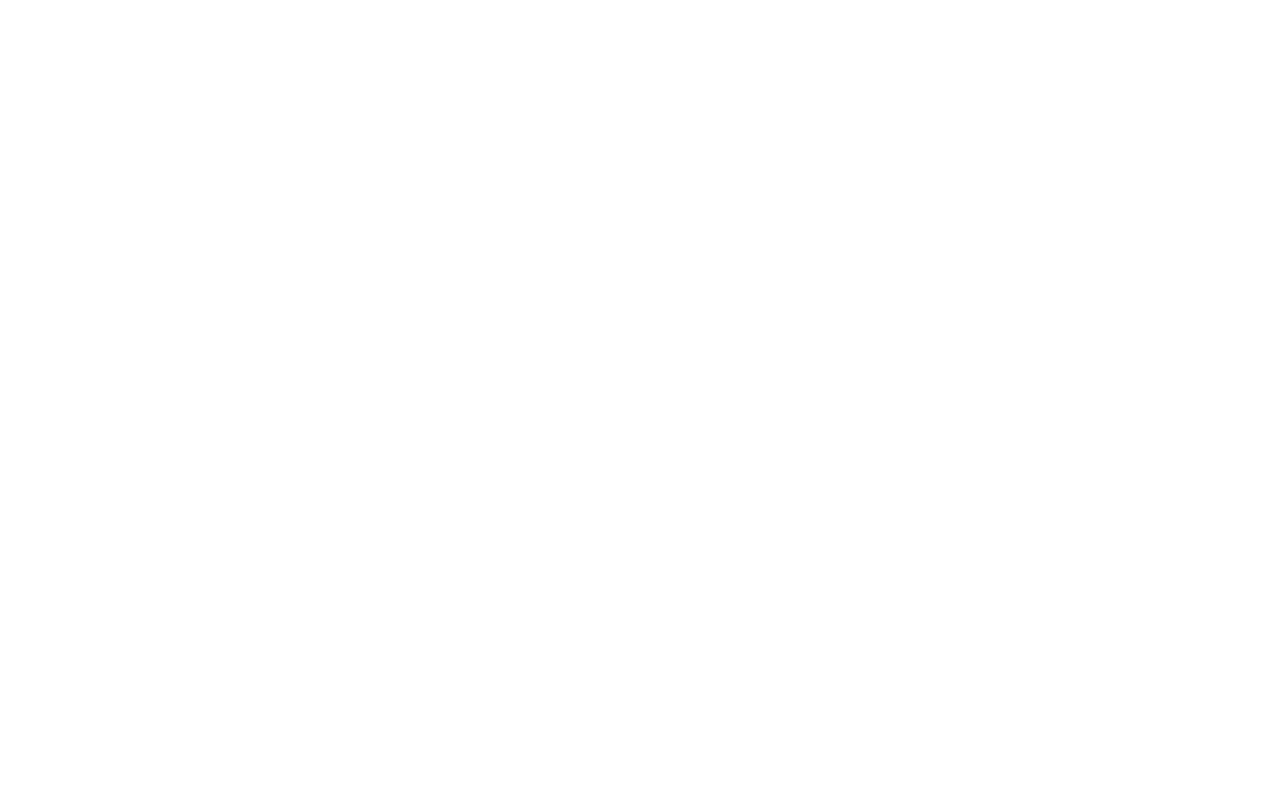
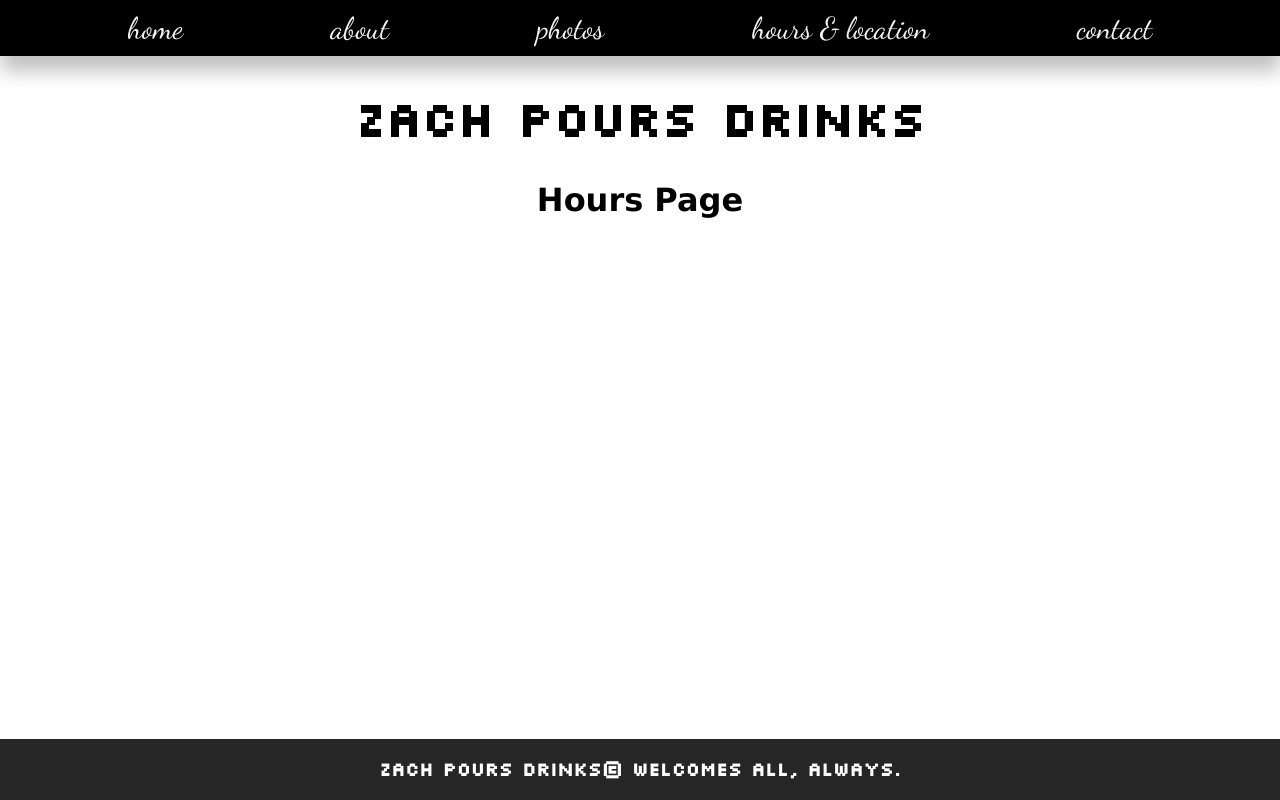
Before and after one commit to zsoliman/bar-template, a React (Create React App) app: page /hours in a window 1280 px wide. Before the commit this address had no page. Built offline with nearby package versions, Linux system fonts and the light colour scheme.

Commit message:
Hours component created with route

```diff
--- a/src/App.js
+++ b/src/App.js
@@ -3,6 +3,7 @@
 import About from './components/About';
 import Contact from './components/Contact';
 import Photos from './components/Photos';
+import Hours from './components/Hours';
 
 import { Routes, Route, BrowserRouter } from 'react-router-dom';
 
@@ -33,6 +34,11 @@
             element={<Photos />}
           />
 
+          <Route
+            path='/hours'
+            element={<Hours />}
+          />
+
         </Routes>
       </BrowserRouter>
 
--- /dev/null
+++ b/src/components/Hours.jsx
@@ -0,0 +1,17 @@
+import Navbar from "./Navbar";
+import Header from "./Header";
+import Footer from "./Footer";
+
+const Hours = () => {
+    return (
+        <div className="Hours">
+            <Navbar />
+            <Header />
+            <h1>Hours Page</h1>
+
+            <Footer />
+        </div>
+    )
+}
+
+export default Hours;
```
